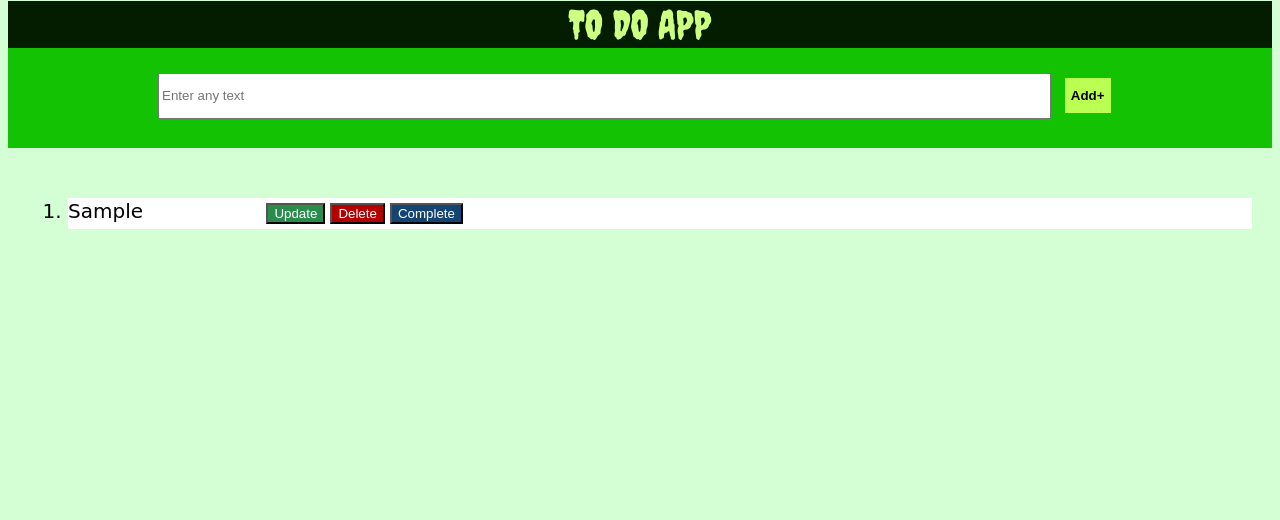
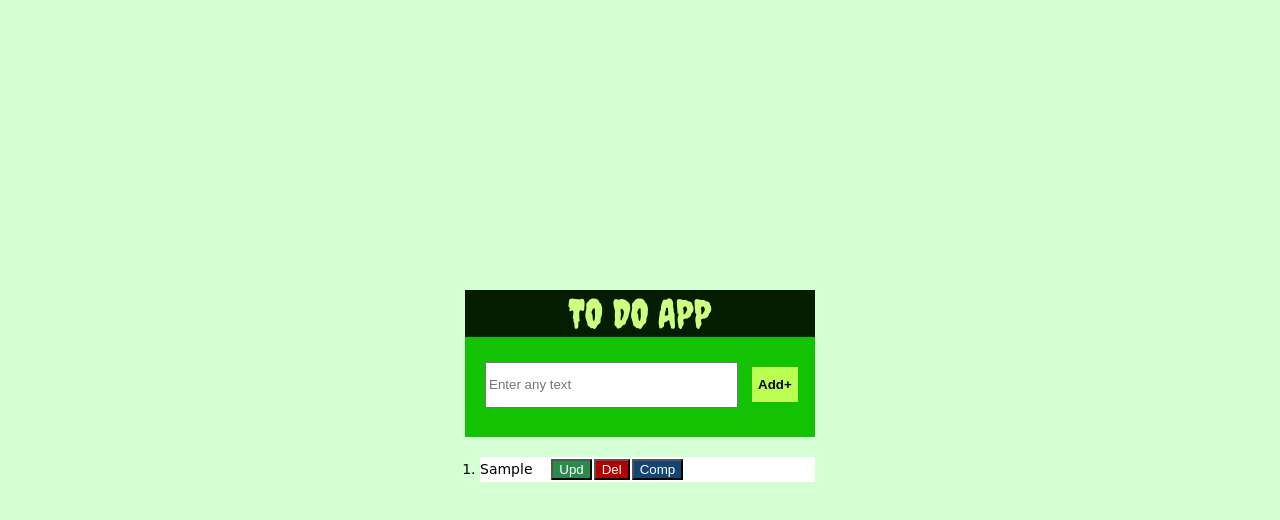
Before and after one commit to Shahzaibshk22/To-Do-app, a plain HTML site: page index1.html in a window 1280 px wide. Both pictures are taken after typing "Sample" into the empty fields and a click on the button "Add+". Drawn offline with Linux system fonts and the light colour scheme.

Commit message:
New feature added

```diff
--- a/app1.js
+++ b/app1.js
@@ -13,13 +13,13 @@ function addTodo(ele){
     const li=document.createElement("li")
     li.classList.add("li")
     const updateBtn=document.createElement("button")
-    updateBtn.textContent="Update"
+    updateBtn.textContent="Upd"
     updateBtn.classList.add("update-btn")
     const delbtn=document.createElement("button")
-    delbtn.textContent="Delete"
+    delbtn.textContent="Del"
     delbtn.classList.add("delete-btn")
     const completeBtn=document.createElement("button")
-    completeBtn.textContent="Complete"
+    completeBtn.textContent="Comp"
     completeBtn.classList.add("complete-btn")
 
     li.innerText=Inputvalue.value
--- a/style1.css
+++ b/style1.css
@@ -2,9 +2,17 @@
 
 body {
     background-color: rgb(212, 255, 212);
+    display: flex;
+    justify-content: center;
+    align-items: center;
+    height: 97vh;
+}
+#main-container{
+    height: auto;
+    width: 350px;
 }
 h1 {
-    margin-top: -7px;
+    margin-top: 0px;
     font-size: 40px;
     background-color: rgb(4, 29, 0);
     color:  #cdff81;
@@ -14,14 +22,6 @@ h1 {
     font-style: normal;
     animation: slideRight 1.8s ease forwards;
 }
-.h1-icon {
-    height: 35px;
-    width: 35px;
-    border-radius: 50%;
-    margin-bottom: -3px;
-    margin-left: 20px;
-    margin-right: 40%;
-}
 .todoInput {
     background-color: rgb(19, 195, 3);
     height: 100px;
@@ -30,12 +30,12 @@ h1 {
 #todoInput {
     width: 70%;
     height: 40px;
-    margin: 25px 150px;
+    margin: 25px 20px;
 }
 .todoInput button {
     height: 35px;
     width: auto;
-    margin-left: -140px;
+    margin-left: -10px;
     border: none;
     background-color: rgb(186, 255, 82);
     font-weight: bolder;
@@ -45,8 +45,8 @@ h1 {
     color: white;
 }
 #todoList {
-    margin: 50px 20px;
-    font-size: 20px;
+    margin: 20px 0px;
+    font-size: 14px;
     font-family: "Merienda", cursive;
     font-optical-sizing: auto;
     font-weight: 500;
@@ -55,41 +55,45 @@ h1 {
 .li {
     list-style-type: numbers;
     overflow-wrap: break-word;
-    margin-bottom: 10px;
+    margin-bottom: 3px;
+    margin-left: -25px;
     background-color: rgb(255, 255, 255);
 }
 .update-btn {
     position: relative;
-    left: 10%;
-    margin-left: 50px;
+    left: 5%;
     background-color: rgb(42, 140, 76);
     color: white;
-    margin: 5px;
+    margin: 2px;
 }
 .update-btn:hover {
     background-color: rgb(18, 66, 18);
 }
 .delete-btn {
     position: relative;
-    left: 10%;
+    left: 5%;
     background-color: rgb(179, 0, 0);
     color: white;
 }
+.delete-btn:hover {
+    background-color: rgb(81, 0, 0);
+}
 .complete-btn{
     position: relative;
-    left: 10%;
-    margin: 5px;
-     background-color: rgb(19, 68, 114);
+    left: 5%;
+    margin: 2px;
+    background-color: rgb(19, 68, 114);
     color: white;
+}
+.complete-btn:hover{
+    background-color: rgb(0, 14, 26);
 }
 .second-li{
     list-style-type: numbers;
     overflow-wrap: break-word;
-    margin-bottom: 10px;
+    margin-bottom: 3px;
+    margin-left: -25px;
     background-color: rgb(173, 212, 163);
-}
-.delete-btn:hover {
-    background-color: rgb(81, 0, 0);
 }
 @keyframes slideRight {
     0% {
```
